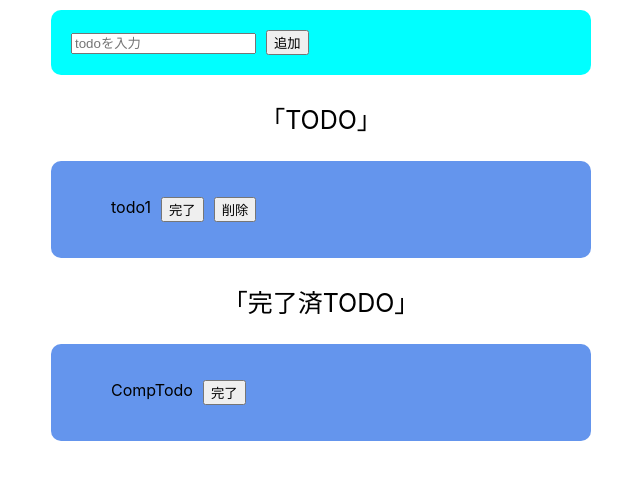
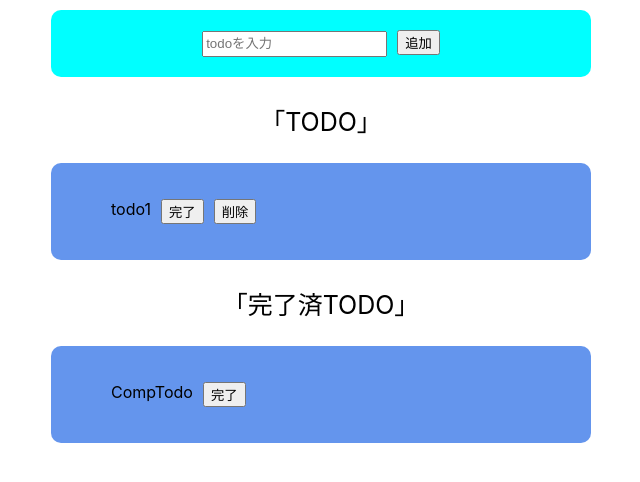
Before and after one commit to RyoTTT/no335-Todolist, a React (Create React App) app: page / in a window 1280 px wide. Shown: the top 482 px of the page, without its empty margins (319-959 px from the left). Built offline with nearby package versions, Linux system fonts and the light colour scheme.

Commit message:
fix a little

```diff
--- a/src/App.css
+++ b/src/App.css
@@ -7,6 +7,10 @@
   width:500px;
   background-color: cyan;
   border-radius: 10px;
+  text-align: center;
+}
+input {
+  line-height:20px;
 }
 p {
   text-align: center;
--- a/src/App.js
+++ b/src/App.js
@@ -4,7 +4,7 @@ import './App.css';
 
 function App() {
   return (
-    <>
+<>
 <div className="submit">
   <input type="text" placeholder='todoを入力'></input>
   <button>追加</button>
```
